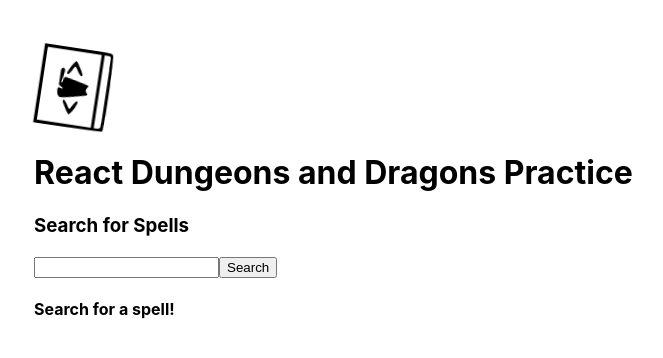
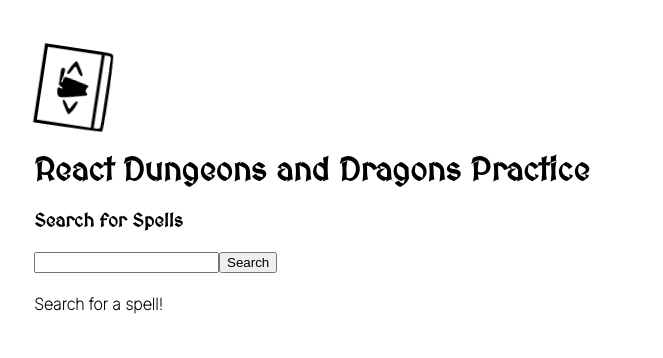
Before and after one commit to catt-tung/dnd-routing-practice, a React (Create React App) app: page / in a window 1280 px wide. Shown: the top 358 px of the page, without its empty margins (14-677 px from the left). Built offline with nearby package versions, Linux system fonts and the light colour scheme.

Commit message:
Add font styling

```diff
--- a/src/App.css
+++ b/src/App.css
@@ -40,3 +40,15 @@
 body {
   margin: 3rem;
 }
+
+h1, h2, h3 {
+  font-family: 'MedievalSharp', cursive;
+}
+
+h4, h5, h6, p {
+  font-family: 'Inter', sans-serif;
+}
+
+.link-style {
+  font-family: 'Inter', sans-serif;
+}
--- a/src/components/SpellCard/SpellCard.jsx
+++ b/src/components/SpellCard/SpellCard.jsx
@@ -3,7 +3,7 @@ import { Link } from 'react-router-dom'
 const SpellCard = (props) => {
   return (
     <>
-      <Link to={`/spell/${props.spell.index}`}>
+      <Link className='link-style' to={`/spell/${props.spell.index}`}>
         {props.spell.name}
       </Link>
       <br/>
--- a/src/pages/SpellDetails/SpellDetails.jsx
+++ b/src/pages/SpellDetails/SpellDetails.jsx
@@ -37,7 +37,7 @@ const SpellDetails = (props) => {
           <p>Loading spell details...</p>
         </>
       }
-      <Link to="/">Return to Search</Link>
+      <Link className='link-style' to="/">Return to Search</Link>
     </>
   );
 }
```
